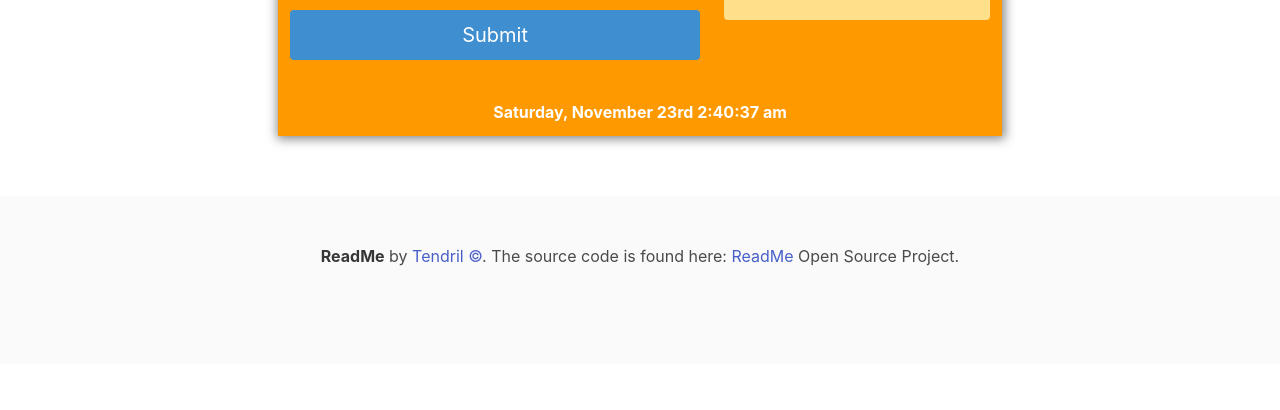
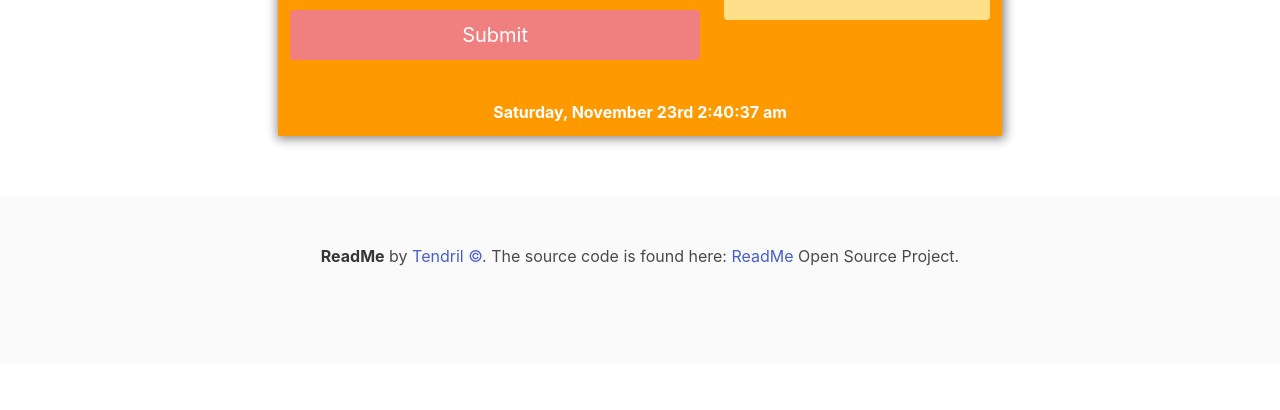
Before and after one commit to Jmacr0/project_one, a plain HTML site: page index.html in a window 1280 px wide. Shown: the part 390-800 px from the top of the page. Drawn offline with nearby package versions, Linux system fonts and the light colour scheme.

Commit message:
update button color

```diff
--- a/assets/css/style.css
+++ b/assets/css/style.css
@@ -108,6 +108,10 @@ i {
     margin-top: 2em;
 }
 
+#submitBtn {
+    background-color: lightcoral;
+}
+
 /* Media Queries */
 
 @media screen and (min-width: 768px){
```
